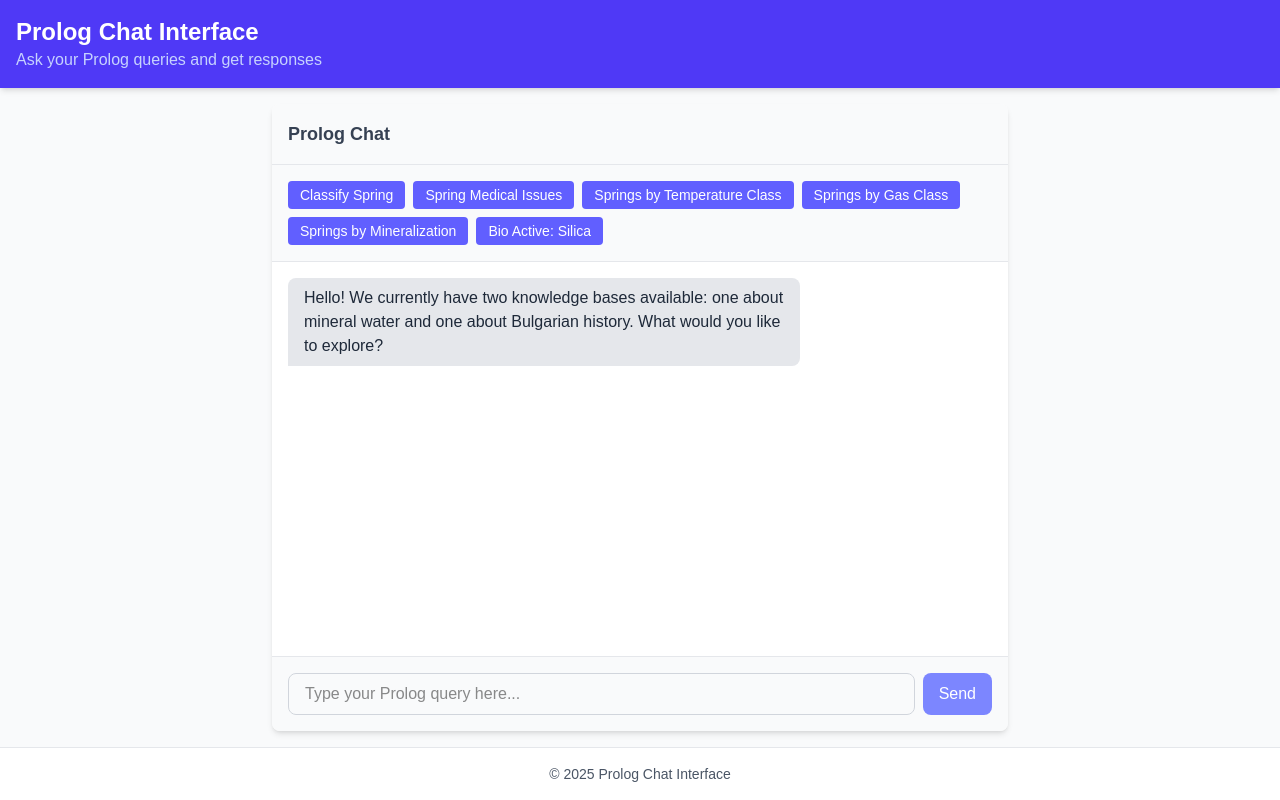
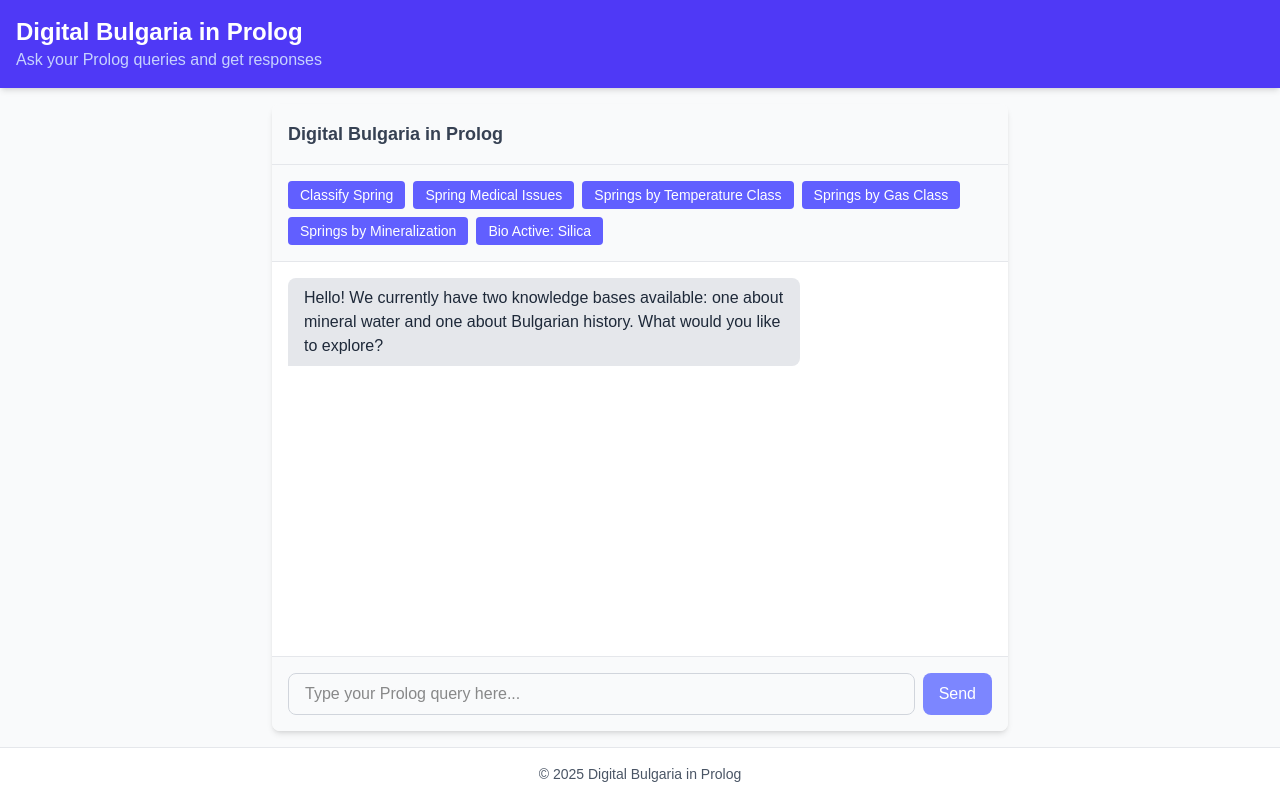
Before and after one commit to MagdalenaMaglizhanova/prolog-chat-app, a Next.js app: page /chat in a window 1280 px wide. Built offline with nearby package versions, Linux system fonts and the light colour scheme.

Commit message:
Update page.tsx

```diff
--- a/src/app/chat/page.tsx
+++ b/src/app/chat/page.tsx
@@ -61,7 +61,7 @@ export default function ChatPage() {
     <div className="min-h-screen bg-gray-50 flex flex-col">
       <header className="bg-indigo-600 text-white p-4 shadow-md">
         <div className="container mx-auto">
-          <h1 className="text-2xl font-bold">Prolog Chat Interface</h1>
+          <h1 className="text-2xl font-bold">Digital Bulgaria in Prolog</h1>
           <p className="text-indigo-200">Ask your Prolog queries and get responses</p>
         </div>
       </header>
@@ -69,7 +69,7 @@ export default function ChatPage() {
       <main className="flex-grow container mx-auto p-4 flex flex-col max-w-3xl">
         <div className="flex-grow bg-white rounded-lg shadow-md overflow-hidden flex flex-col">
           <div className="p-4 border-b border-gray-200 bg-gray-50">
-            <h2 className="text-lg font-semibold text-gray-700">Prolog Chat</h2>
+            <h2 className="text-lg font-semibold text-gray-700">Digital Bulgaria in Prolog</h2>
           </div>
 
           <div className="p-4 flex flex-wrap gap-2 border-b border-gray-200 bg-gray-50">
@@ -147,7 +147,7 @@ export default function ChatPage() {
       </main>
 
       <footer className="bg-white p-4 border-t border-gray-200 text-center text-gray-600 text-sm">
-        <p>© {new Date().getFullYear()} Prolog Chat Interface</p>
+        <p>© {new Date().getFullYear()} Digital Bulgaria in Prolog</p>
       </footer>
     </div>
   );
```
